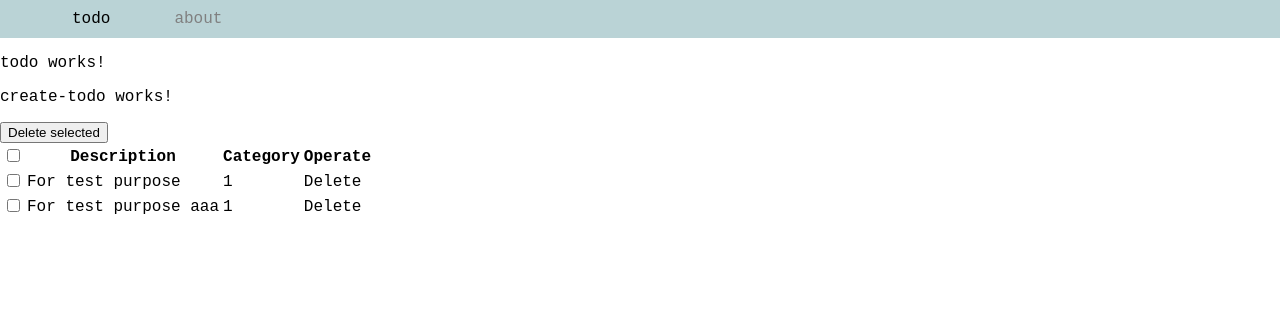
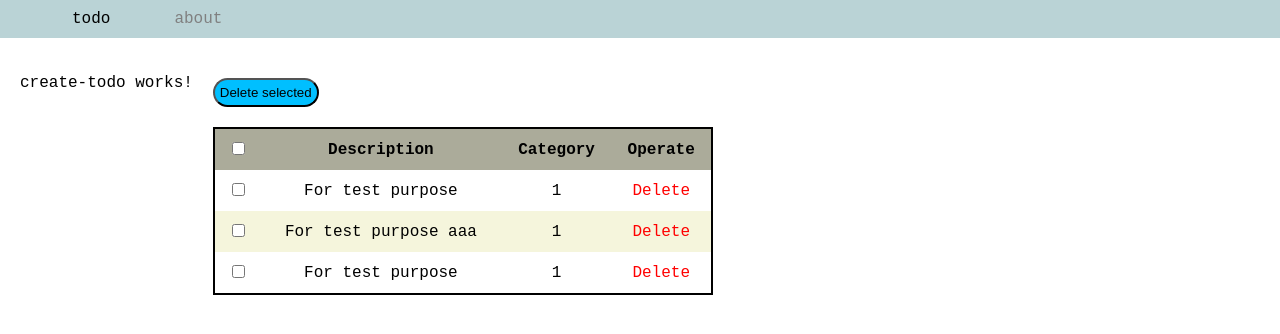
Before and after one commit to liaoshanggang/blog-girl, an Angular app: page /todo in a window 1280 px wide. Shown: the top 334 px of the page. Built offline with nearby package versions, Linux system fonts and the light colour scheme.

Commit message:
feat:add detail function

```diff
--- a/src/app/app.module.ts
+++ b/src/app/app.module.ts
@@ -11,6 +11,7 @@ import { AppRoutingModule } from './app.routing.module';
 import { CreateTodoComponent } from './create-todo/create-todo.component';
 import { TodoListComponent } from './todo-list/todo-list.component';
 import { FormsModule} from '@angular/forms';
+import { DetailComponent } from './detail/detail.component';
 
 /**
  * 声明了AppComponent，TodoComponent个组件，
@@ -26,7 +27,8 @@ import { FormsModule} from '@angular/forms';
     TodoComponent,
     InlineComponent,
     CreateTodoComponent,
-    TodoListComponent
+    TodoListComponent,
+    DetailComponent
   ],
   imports: [
     BrowserModule,
--- a/src/app/app.routing.module.ts
+++ b/src/app/app.routing.module.ts
@@ -2,11 +2,13 @@ import { NgModule } from '@angular/core';
 import { Routes, RouterModule } from '@angular/router';
 import { AboutComponent } from './about/about.component';
 import { TodoComponent } from './todo/todo.component';
+import { DetailComponent } from './detail/detail.component';
 
 
 const routes: Routes = [];
 const appRoutes:Routes = [
   {path:'todo',component:TodoComponent},
+  {path:'todo/:id',component:DetailComponent},
   {path:'about',loadChildren:'./about/about.module#AboutModule'},
   {path:'',redirectTo:'/todo',pathMatch:'full'},
 ]
--- a/src/app/todo-list/todo-list.component.html
+++ b/src/app/todo-list/todo-list.component.html
@@ -11,7 +11,7 @@
     </tr>
   </thead>
   <tbody>
-  <tr *ngFor="let item of todos">
+  <tr *ngFor="let item of todos even as isEven" [ngClass]="{even: isEven}" (click)="navigateTo(item,$event)">
       <td>
         <input type="checkbox" [(ngModel)]="item.selected" (ngModelChange)="check()">
       </td>
--- a/src/app/todo-list/todo-list.component.scss
+++ b/src/app/todo-list/todo-list.component.scss
@@ -0,0 +1,38 @@
+:host {
+  margin: 20px;
+}
+button {
+  padding: 5px;
+  border-radius: 20px;
+  background: deepskyblue;
+  cursor: pointer;
+  margin-bottom: 20px;
+}
+
+table {
+  width: 500px;
+  background: beige;
+  border: 2px solid black;
+  border-spacing: initial;
+}
+
+thead {
+  background: rgba(0, 0, 0, .3)
+}
+
+tbody tr td {
+  text-align: center;
+  cursor: pointer;
+}
+
+th, td{
+  padding: 10px;
+}
+
+a {
+  color: red;
+}
+
+.even {
+  background: white;
+}
--- a/src/app/todo-list/todo-list.component.ts
+++ b/src/app/todo-list/todo-list.component.ts
@@ -1,4 +1,9 @@
 import { Component, OnInit } from '@angular/core';
+import { Todo } from '../interface';
+import { Router, ActivatedRoute } from '@angular/router';
+interface PrivateTodo extends Todo{
+  selected?: boolean;//后台返回的是没有的，设置为可选的字段
+}
 
 @Component({
   selector: 'app-todo-list',
@@ -6,19 +11,21 @@ import { Component, OnInit } from '@angular/core';
   styleUrls: ['./todo-list.component.scss']
 })
 export class TodoListComponent implements OnInit {
-  todos = [
+  todos:PrivateTodo[] = [
     {id:999,description:'For test purpose',category:1,content:'test'},
     {id:998,description:'For test purpose aaa',category:1,content:'test'},
+    {id:999,description:'For test purpose',category:1,content:'test'},
   ]
 
   selectAll = false;
 
-  constructor() { }
+  constructor(private router:Router,private route:ActivatedRoute) { }
 
   ngOnInit() {
   }
 
-  delete(ids){
+  delete(ids: number[]){
+    //number组成的数组
     this.todos = this.todos.filter(item=>ids.indexOf(item.id) === -1);
   }
   toggleAll(){
@@ -36,4 +43,11 @@ export class TodoListComponent implements OnInit {
     //复用
     this.delete(ids);
   }
+
+  navigateTo(todo: PrivateTodo,event: MouseEvent){
+    if(event.target instanceof HTMLTableCellElement){
+      //把这个id传送过去，第二个参数我们会给路由额外的信息，让它根据这些信息进行导航，相对应的位置就是这个route
+      this.router.navigate([todo.id],{relativeTo:this.route});
+    }
+  }
 }
--- a/src/app/todo/todo.component.html
+++ b/src/app/todo/todo.component.html
@@ -1,3 +1,2 @@
-<p>todo works!</p>
 <app-create-todo></app-create-todo>
 <app-todo-list></app-todo-list>
--- a/src/app/todo/todo.component.scss
+++ b/src/app/todo/todo.component.scss
@@ -0,0 +1,4 @@
+:host {
+  display: flex;
+  margin: 20px;
+}
```
